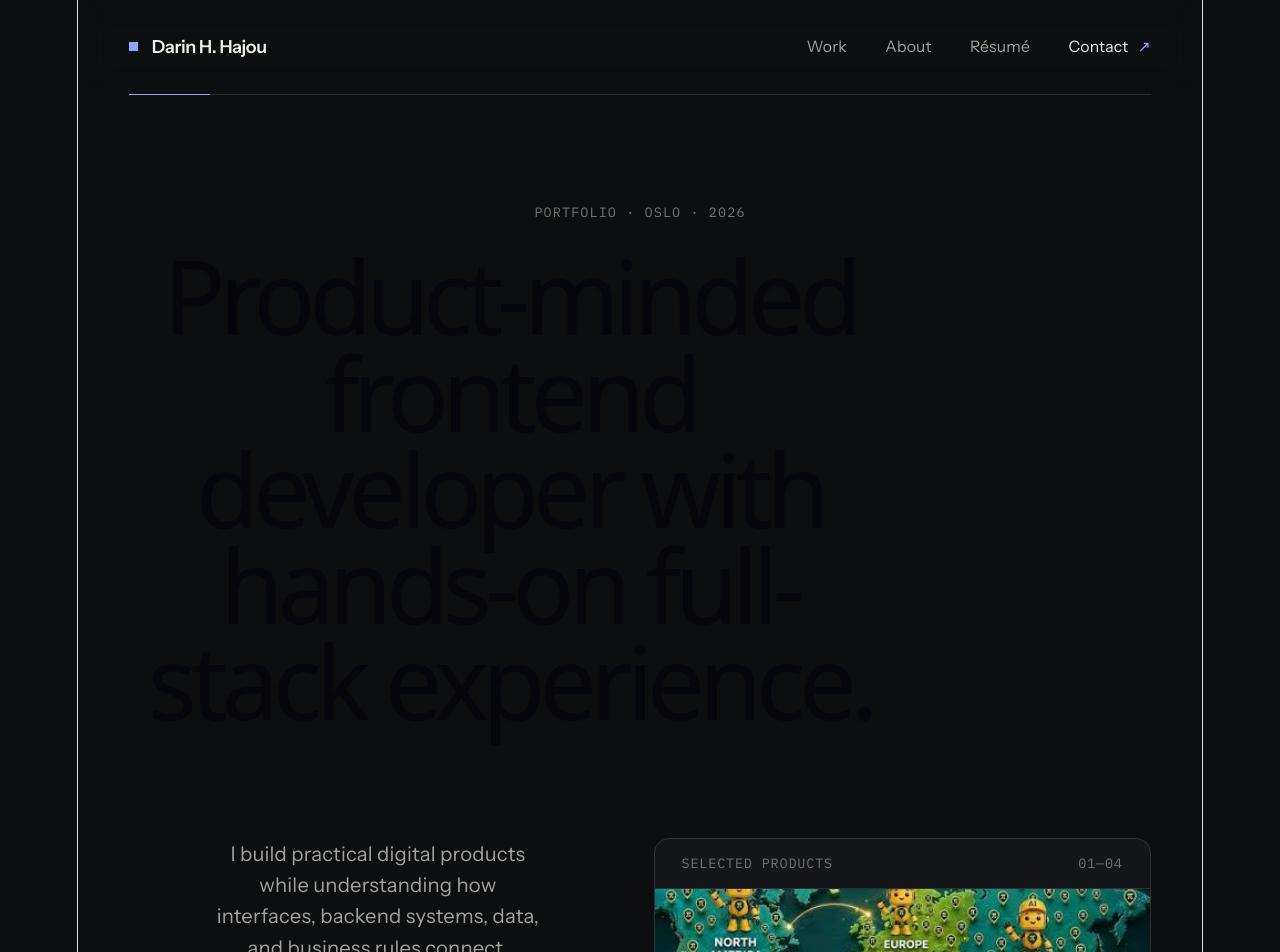
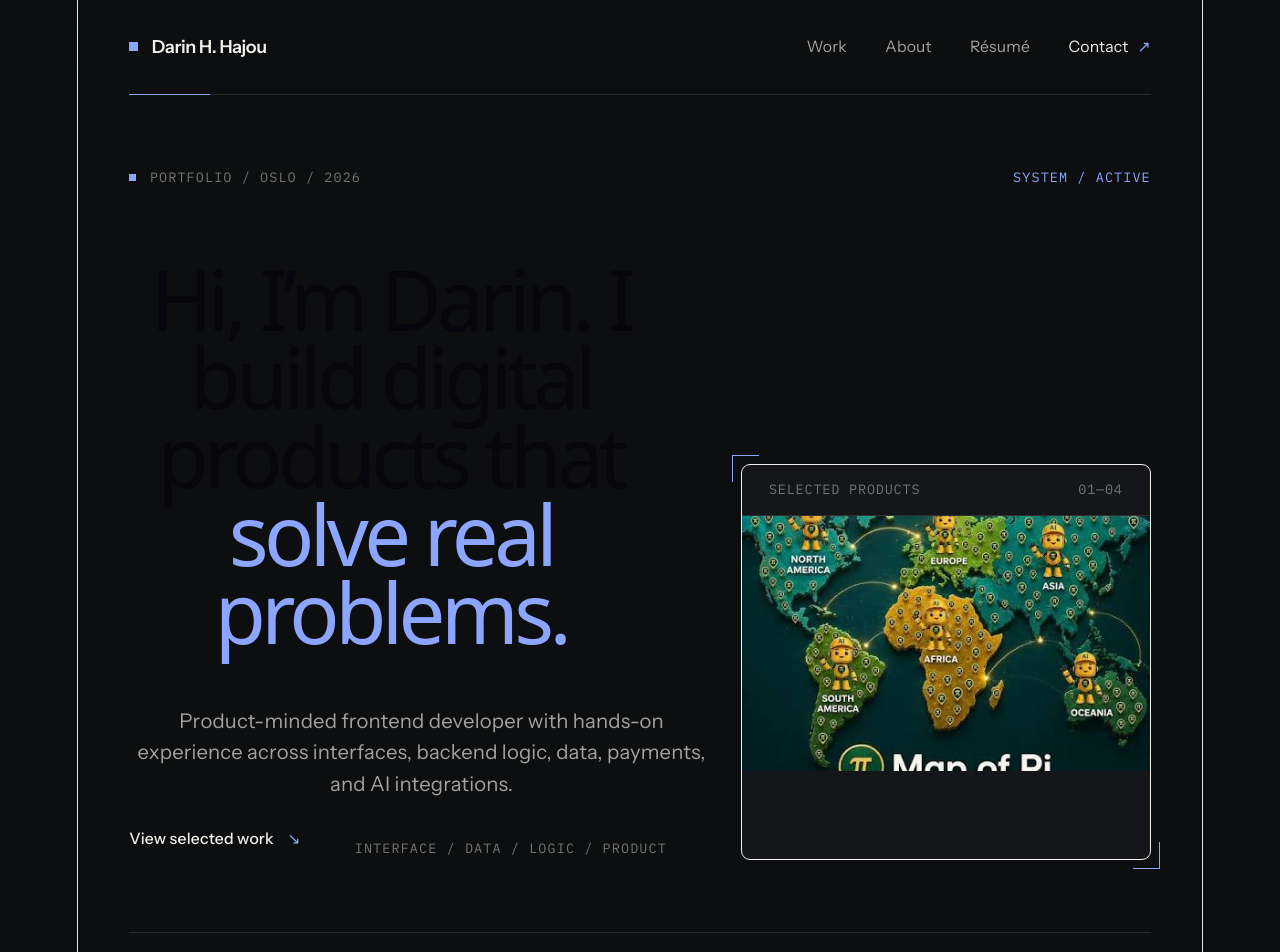
Before and after one commit to DarinHajou/darin-portfolio, a React (Vite) app: page / in a window 1280 px wide. Shown: the top 952 px of the page. Built offline with nearby package versions, Linux system fonts and the light colour scheme.

Commit message:
redesign hero with product-focused messaging and layout

```diff
--- a/src/sections/Hero/Hero.module.css
+++ b/src/sections/Hero/Hero.module.css
@@ -1,42 +1,135 @@
 .hero {
+  position: relative;
+  overflow: hidden;
+
   min-height: calc(100svh - 4.75rem);
-  display: flex;
-  align-items: center;
+  padding-block: var(--space-16) var(--space-24);
 
-  padding-block: var(--space-16) var(--space-24);
+  border-bottom: 1px solid var(--color-border);
+}
+
+.hero::after {
+  content: "";
+
+  position: absolute;
+  top: 0;
+  right: 0;
+  left: 0;
+
+  height: 1px;
+
+  pointer-events: none;
+
+  background: linear-gradient(
+    90deg,
+    transparent,
+    var(--color-accent-muted),
+    transparent
+  );
+
+  animation: scan 9s linear infinite;
+}
+
+.grid {
+  position: absolute;
+  inset: 0;
+
+  pointer-events: none;
+
+  opacity: 0.75;
+
+  background-image:
+    linear-gradient(var(--color-grid) 1px, transparent 1px),
+    linear-gradient(90deg, var(--color-grid) 1px, transparent 1px);
+
+  background-size: 3rem 3rem;
+
+  mask-image: linear-gradient(
+    to bottom,
+    rgb(0 0 0 / 90%),
+    rgb(0 0 0 / 35%) 55%,
+    transparent 92%
+  );
 }
 
 .heroInner {
+  position: relative;
+  z-index: 1;
+
   display: grid;
   gap: var(--space-16);
 }
 
-.introduction {
-  display: grid;
+.metaRow {
+  display: flex;
+  align-items: center;
+  justify-content: space-between;
   gap: var(--space-6);
 }
 
+.eyebrow,
+.status,
+.disciplines,
+.systemLine {
+  font-family: var(--font-mono);
+  font-size: var(--text-xs);
+  letter-spacing: 0.08em;
+  text-transform: uppercase;
+}
+
 .eyebrow {
+  display: inline-flex;
+  align-items: center;
+  gap: var(--space-3);
+
   color: var(--color-text-muted);
+}
+
+.metaSignal {
+  width: 0.4rem;
+  height: 0.4rem;
+
+  background: var(--color-accent);
+  box-shadow: 0 0 0.8rem var(--color-accent-muted);
+}
+
+.status {
+  display: none;
+  color: var(--color-accent);
+}
+
+.mainContent {
+  display: grid;
+  gap: var(--space-16);
+}
+
+.copy {
+  display: grid;
+  gap: var(--space-8);
 }
 
 .title {
   max-width: 14ch;
 
-  font-size: clamp(3.25rem, 8vw, 8rem);
+  font-size: clamp(3rem, 6.5vw, 6.75rem);
   font-weight: 500;
   line-height: 0.94;
-  letter-spacing: -0.06em;
+  letter-spacing: -0.055em;
+}
+
+.accentText {
+  color: var(--color-accent);
+  text-shadow: 0 0 2.5rem var(--color-accent-soft);
 }
 
 .supportingContent {
   display: grid;
-  gap: var(--space-8);
+  gap: var(--space-6);
+
+  max-width: 34rem;
 }
 
 .summary {
-  max-width: 38rem;
-
   font-size: var(--text-md);
   line-height: 1.55;
   color: var(--color-text-secondary);
@@ -46,7 +139,7 @@
   display: flex;
   flex-direction: column;
   align-items: flex-start;
-  gap: var(--space-8);
+  gap: var(--space-6);
 }
 
 .primaryLink {
@@ -59,7 +152,7 @@
   font-size: var(--text-sm);
   font-weight: 500;
 
-  border-bottom: 1px solid var(--color-border-strong);
+  border-bottom: 1px solid var(--color-accent-muted);
 
   transition:
     color var(--duration-fast) var(--ease-standard),
@@ -67,6 +160,8 @@
 }
 
 .primaryLink span {
+  color: var(--color-accent);
+
   transition: transform var(--duration-fast) var(--ease-standard);
 }
 
@@ -84,13 +179,42 @@
   outline-offset: 0.35rem;
 }
 
-.location {
-  font-family: var(--font-mono);
-  font-size: var(--text-xs);
+.disciplines {
   line-height: 1.7;
-  letter-spacing: 0.04em;
-  text-transform: uppercase;
   color: var(--color-text-muted);
+}
+
+.previewWrap {
+  position: relative;
+}
+
+.previewWrap::before,
+.previewWrap::after {
+  content: "";
+
+  position: absolute;
+  z-index: 2;
+
+  width: 1.5rem;
+  height: 1.5rem;
+
+  pointer-events: none;
+}
+
+.previewWrap::before {
+  top: -0.5rem;
+  left: -0.5rem;
+
+  border-top: 1px solid var(--color-accent);
+  border-left: 1px solid var(--color-accent);
+}
+
+.previewWrap::after {
+  right: -0.5rem;
+  bottom: -0.5rem;
+
+  border-right: 1px solid var(--color-accent);
+  border-bottom: 1px solid var(--color-accent);
 }
 
 .preview {
@@ -99,14 +223,28 @@
   min-height: 18rem;
 
   background: var(--color-surface);
-  border: 1px solid var(--color-border);
-  border-radius: var(--radius-md);
+  border-color: var(--color-accent-soft);
+  border-radius: var(--radius-sm);
+}
+
+.systemLine {
+  display: none;
+  color: var(--color-text-muted);
+}
+
+@keyframes scan {
+  from {
+    transform: translateY(0);
+  }
+
+  to {
+    transform: translateY(100svh);
+  }
 }
 
 @media (min-width: 768px) {
   .hero {
-    min-height: calc(100svh - 5.5rem);
-    padding-block: var(--space-24);
+    min-height: calc(100svh - 5.25rem);
   }
 
   .heroInner {
@@ -115,40 +253,63 @@
     row-gap: var(--space-16);
   }
 
-  .introduction {
+  .metaRow {
     grid-column: 1 / -1;
   }
 
-  .supportingContent {
-    grid-column: 1 / 6;
+  .status {
+    display: block;
+  }
+
+  .mainContent {
+    grid-column: 1 / -1;
+
+    grid-template-columns: repeat(12, minmax(0, 1fr));
+    column-gap: var(--space-6);
+    align-items: end;
+  }
+
+  .copy {
+    grid-column: 1 / 8;
+    gap: var(--space-12);
+  }
+
+  .previewWrap {
+    grid-column: 8 / -1;
+    align-self: end;
   }
 
   .preview {
-    grid-column: 7 / -1;
     min-height: 22rem;
   }
 
   .actions {
     flex-direction: row;
+    align-items: flex-end;
+    gap: var(--space-12);
+  }
+
+  .systemLine {
+    grid-column: 1 / -1;
+
+    display: flex;
     justify-content: space-between;
-    gap: var(--space-12);
+    gap: var(--space-6);
+
+    padding-top: var(--space-6);
+
+    border-top: 1px solid var(--color-border);
   }
 }
 
 @media (min-width: 1200px) {
-  .heroInner {
-    row-gap: var(--space-24);
-  }
-
   .title {
-    max-width: 13ch;
-  }
-
-  .supportingContent {
-    grid-column: 2 / 6;
-  }
-
-  .preview {
-    grid-column: 7 / -1;
+    max-width: 11ch;
   }
 }
+
+@media (prefers-reduced-motion: reduce) {
+  .hero::after {
+    animation: none;
+  }
+}
--- a/src/sections/Hero/Hero.tsx
+++ b/src/sections/Hero/Hero.tsx
@@ -1,25 +1,35 @@
+import ProjectMedia from "../../components/ProjectMedia/ProjectMedia";
 import styles from "./Hero.module.css";
-import ProjectMedia from "../../components/ProjectMedia/ProjectMedia";
 
 function Hero() {
   return (
     <section className={styles.hero} aria-labelledby="hero-title">
+      <div className={styles.grid} aria-hidden="true" />
+
       <div className={`page-container ${styles.heroInner}`}>
-        <div className={styles.introduction}>
-          <p className={`label ${styles.eyebrow}`}>
-            Portfolio · Oslo · 2026
+        <div className={styles.metaRow}>
+          <p className={styles.eyebrow}>
+            <span className={styles.metaSignal} aria-hidden="true" />
+            Portfolio / Oslo / 2026
           </p>
 
+          <p className={styles.status}>System / Active</p>
+        </div>
+
+        <div className={styles.mainContent}>
+          <div className={styles.copy}>
             <h1 id="hero-title" className={styles.title}>
-            Product-minded frontend developer with hands-on full-stack
-            experience.
+              Hi, I’m Darin. I build digital products that{" "}
+              <span className={styles.accentText}>
+                solve real problems.
+              </span>
             </h1>
-        </div>
 
             <div className={styles.supportingContent}>
               <p className={styles.summary}>
-            I build practical digital products while understanding how
-            interfaces, backend systems, data, and business rules connect.
+                Product-minded frontend developer with hands-on experience
+                across interfaces, backend logic, data, payments, and AI
+                integrations.
               </p>
 
               <div className={styles.actions}>
@@ -28,16 +38,14 @@ function Hero() {
                   <span aria-hidden="true">↘</span>
                 </a>
 
-            <p className={styles.location}>
-              Frontend development
-              <br />
-              Product building
-              <br />
-              Oslo, Norway
+                <p className={styles.disciplines}>
+                  Interface / Data / Logic / Product
                 </p>
               </div>
             </div>
+          </div>
 
+          <div className={styles.previewWrap}>
             <ProjectMedia
               className={styles.preview}
               title="Selected products"
@@ -46,6 +54,15 @@ function Hero() {
               alt="Selected project interfaces"
             />
           </div>
+        </div>
+
+        <div className={styles.systemLine} aria-hidden="true">
+          <span>Frontend</span>
+          <span>Full-stack</span>
+          <span>AI integration</span>
+          <span>Product systems</span>
+        </div>
+      </div>
     </section>
   );
 }
```
Lines whose indentation alone changed are shown as unchanged.
